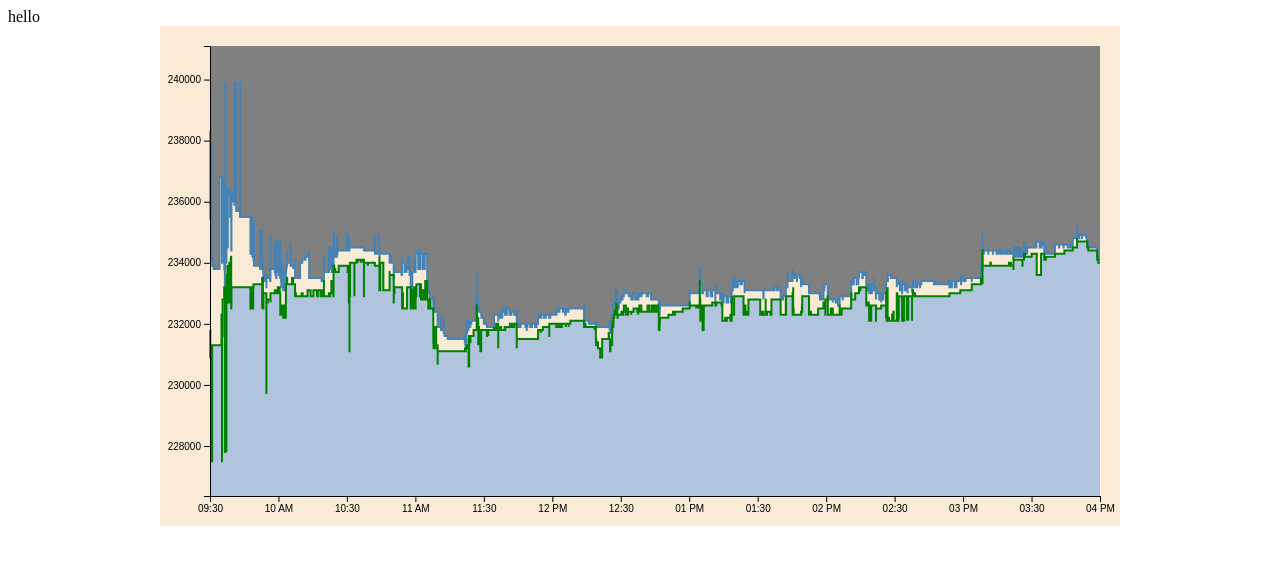
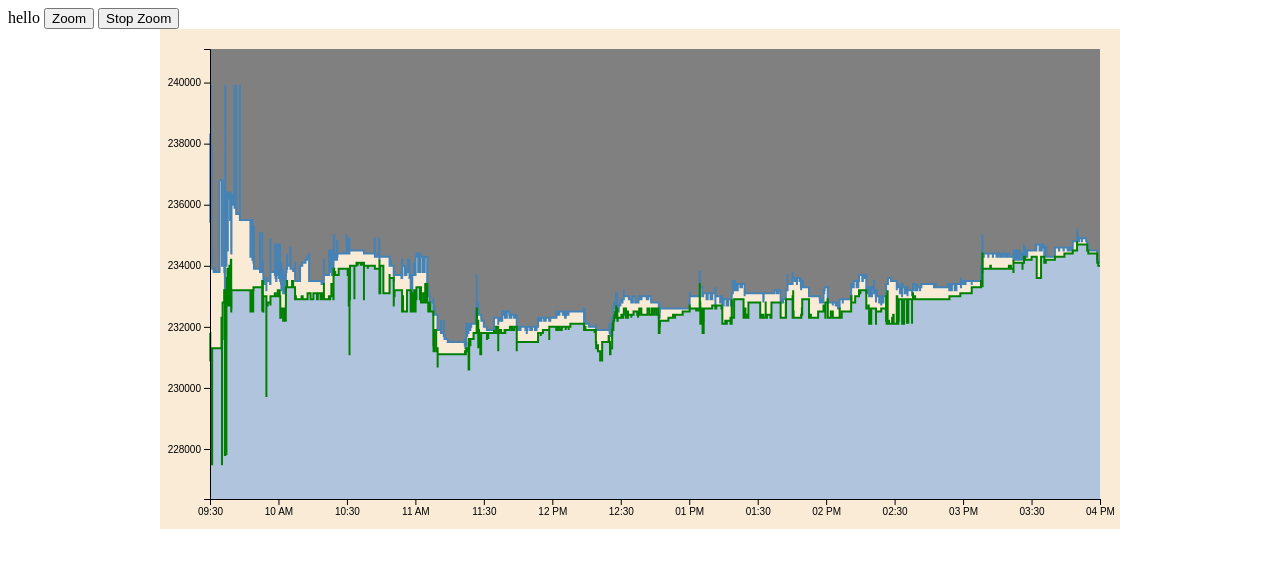
Before and after one commit to cdakin1/stockVis, a website: page index.html in a window 1280 px wide. Drawn offline with nearby package versions, Linux system fonts and the light colour scheme.

Commit message:
added buttons for zoom (for development)

```diff
--- a/app.js
+++ b/app.js
@@ -62,7 +62,6 @@ var svg = d3.select("body").append("svg")
 var brush = d3.brush().on("end", brushended),
     idleTimeout,
     idleDelay = 350;
-
 
 function brushended() {
   var s = d3.event.selection;
@@ -139,6 +138,13 @@ function zoom() {
       .call(yAxis.tickFormat(d3.format(".0f")));
 
 // add brush
-svg.append("g")
-    .attr("class", "brush")
-    .call(brush);
+function enableZoom() {
+  console.log("zoom enable")
+  svg.append("g")
+      .attr("class", "brush")
+      .call(brush);r
+}
+
+function disableZoom() {
+  d3.select(".brush").remove()
+}
--- a/index.html
+++ b/index.html
@@ -9,6 +9,8 @@
   </head>
   <body>
 hello
+<button onclick="enableZoom()">Zoom</button>
+<button onclick="disableZoom()">Stop Zoom</button>
 <script type="text/javascript" src="app.js"></script>
   </body>
 </html>
```
